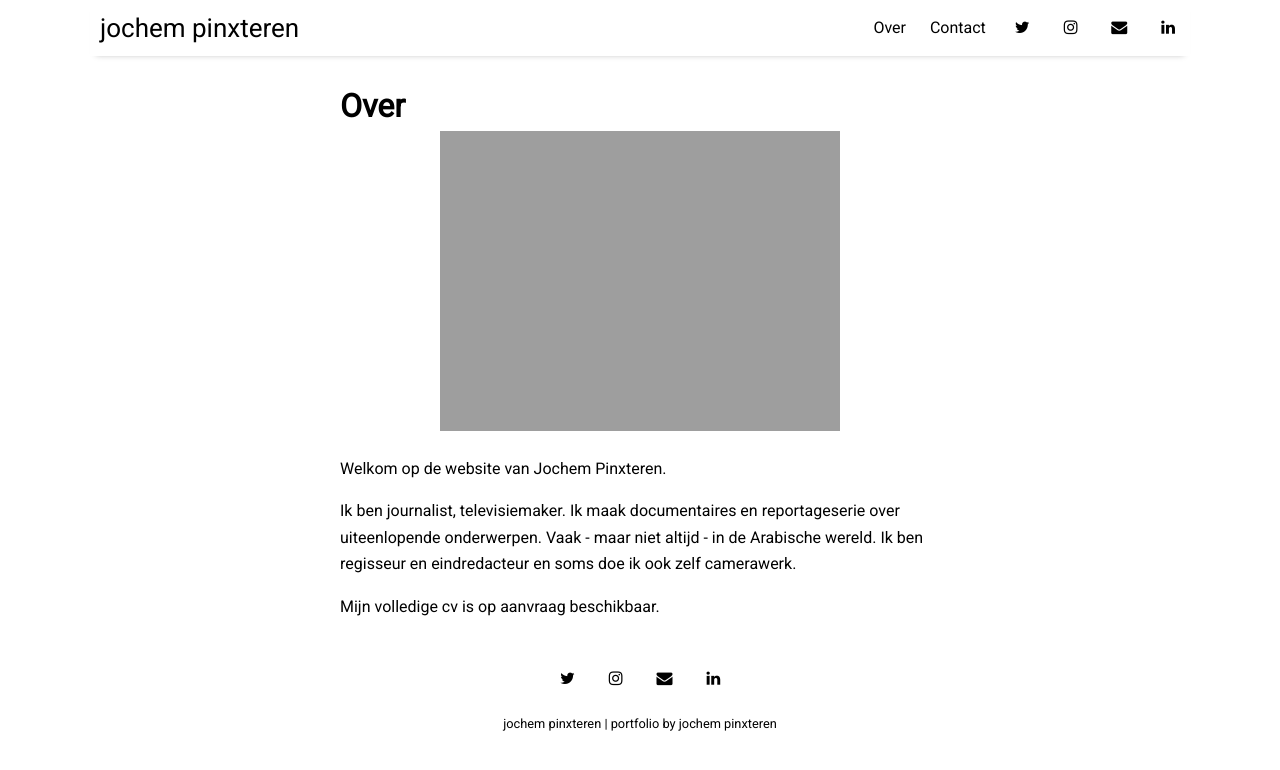
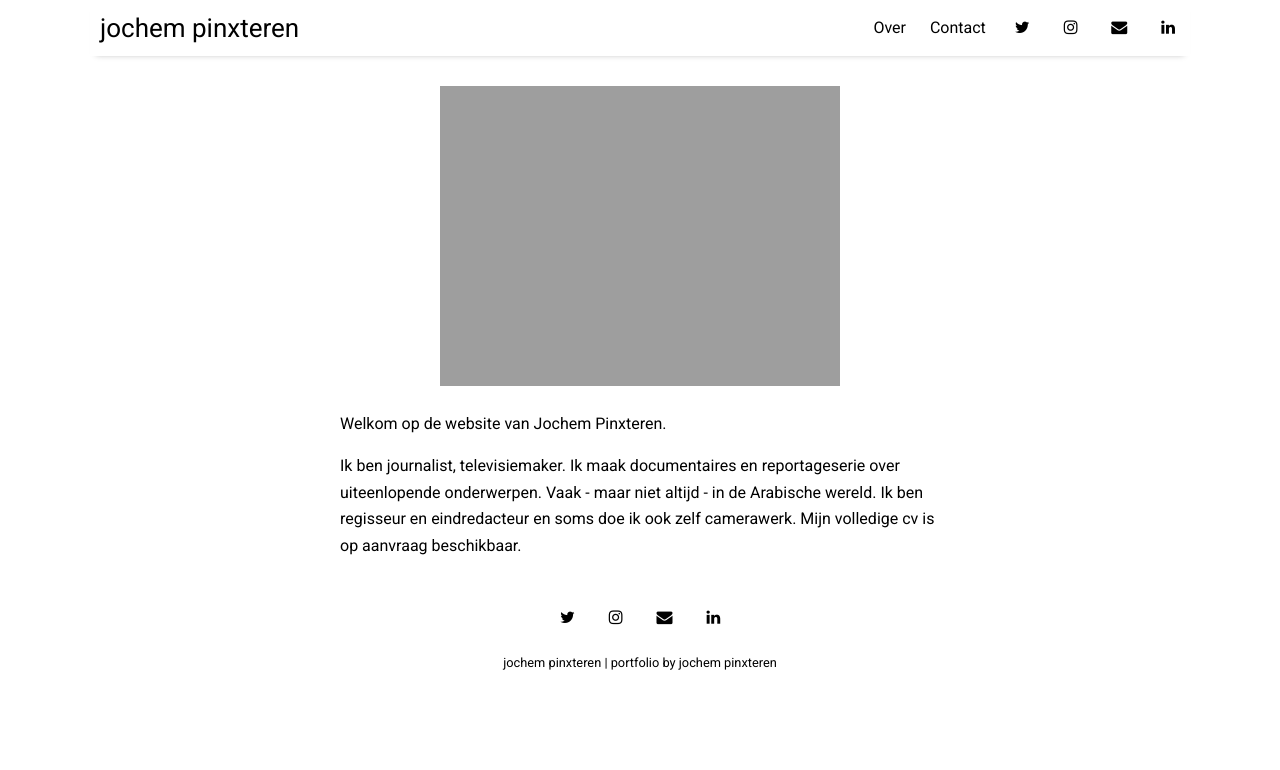
Before and after one commit to jpinxteren/portfolio, a Jekyll site: the page built from pages/about.md, in a window 1280 px wide. Shown: the top 770 px of the page. Built offline with Jekyll 4.4.1, drawn with Linux system fonts in a browser that asks for light colours; nearby versions of some CDN libraries.

```diff
--- a/_layouts/post.html
+++ b/_layouts/post.html
@@ -20,10 +20,12 @@ layout: default
   {% if site.hide_post_share != true %}
     {% include post-share.html %}
   {% endif %}
+   <!--weglaten 'zie ook' en 'discussie'-->
   {% if site.hide_related_posts != true %}
     {% include related-posts.html %}
   {% endif %}
   {% if site.data.settings.disqus.comments %}
     {% include disqus.html %}
   {% endif %}
+  <!--einde weglaten 'zie ook' en 'discussie'-->
 </div>
--- a/pages/about.md
+++ b/pages/about.md
@@ -1,12 +1,10 @@
 ---
 layout: page
-title: Over
+title:
 permalink: /about
 image: jp-babel.jpg
 ---
 
 Welkom op de website van Jochem Pinxteren.
 
-Ik ben journalist, televisiemaker. Ik maak documentaires en reportageserie over uiteenlopende onderwerpen.  Vaak - maar niet altijd - in de Arabische wereld. Ik ben regisseur en eindredacteur en soms doe ik ook zelf camerawerk.
-
-Mijn volledige cv is op aanvraag beschikbaar.
+Ik ben journalist, televisiemaker. Ik maak documentaires en reportageserie over uiteenlopende onderwerpen.  Vaak - maar niet altijd - in de Arabische wereld. Ik ben regisseur en eindredacteur en soms doe ik ook zelf camerawerk. Mijn volledige cv is op aanvraag beschikbaar.
```
Also changed, not shown: _posts/2017-01-01-schaduw-wk.md (+3 -0 lines).
